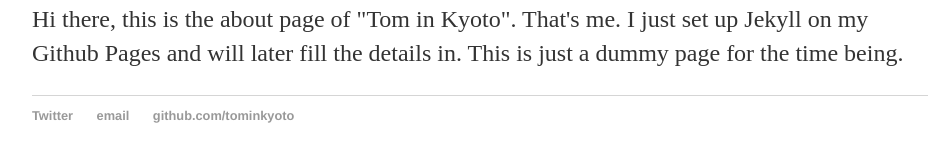
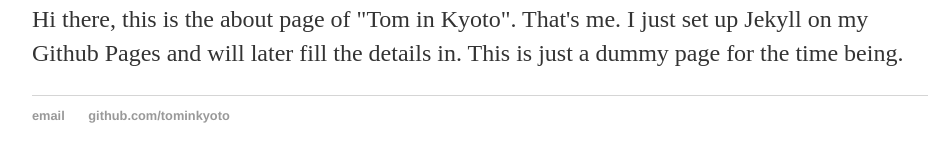
Before and after one commit to tominkyoto/tominkyoto.github.io, a Jekyll site: the page built from about/index.html, in a window 1280 px wide. Shown: the part 194-356 px from the top of the page, without its empty margins (160-1093 px from the left). Built offline with Jekyll 4.4.1, drawn with Linux system fonts in a browser that asks for light colours.

Commit message:
corrected some mistakes in layout

```diff
--- a/_layouts/default.html
+++ b/_layouts/default.html
@@ -21,7 +21,6 @@
 			</div><!-- /.container -->
 			<footer>
 	    		<ul>
-	        		<li><a href="https://twitter.com/tomvotoday">Twitter</a></li>
 	        		<li><a href="mailto:tominkyoto@here">email</a></li>
 	        		<li><a href="https://github.com/tominkyoto">github.com/tominkyoto</a></li>
 				</ul>
--- a/index.html
+++ b/index.html
@@ -1,6 +1,6 @@
 ---
 layout: default
-title: Tom in Kyoto: Web Developer, Writer, Polyglot
+title: Tom in Kyoto - Web Developer, Writer, Polyglot
 ---
 <div class="blurb">
 	<h1>Tom in Kyoto!</h1>
```
